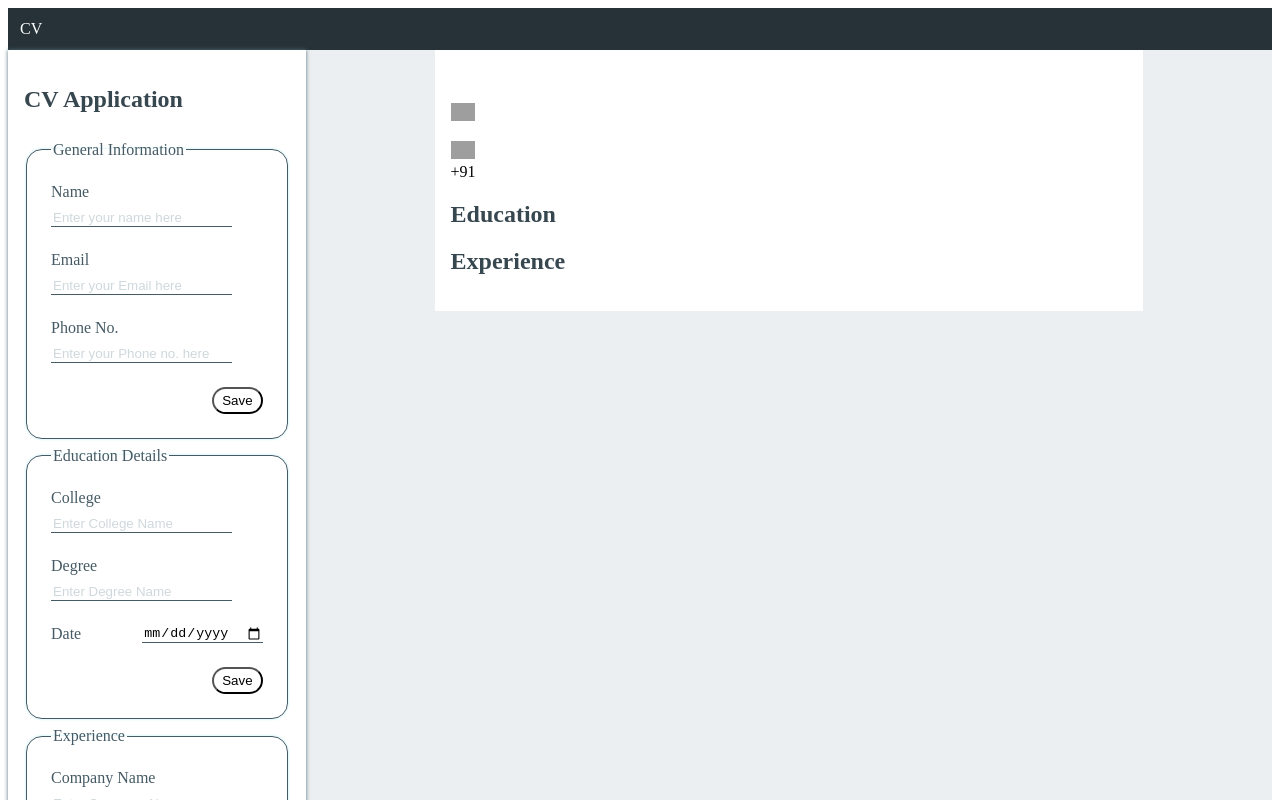
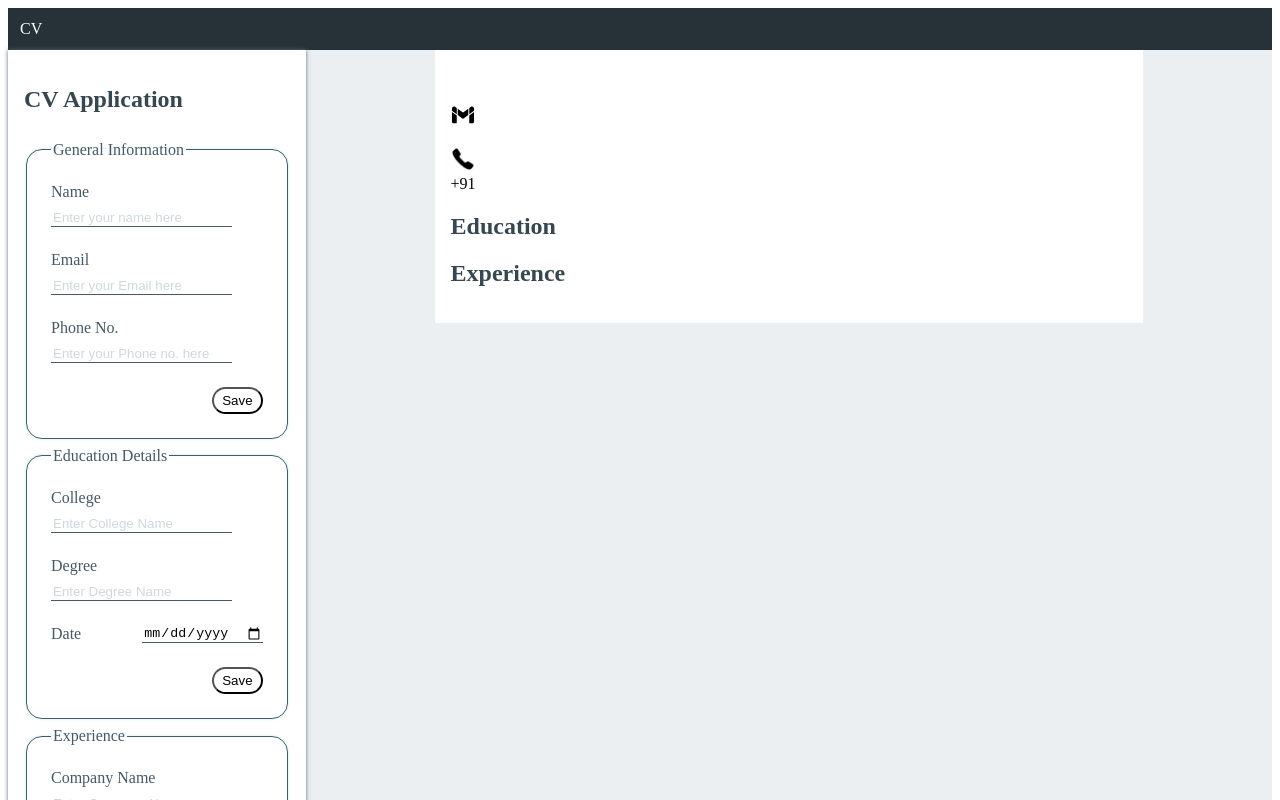
Before and after one commit to coding-cosmos/cv-maker, a React (Vite) app: page / in a window 1280 px wide. Shown: the top 800 px of the page. Built offline with nearby package versions, Linux system fonts and the light colour scheme; grey boxes are pictures that could not be loaded; the HTML template or start-up script is replaced by a standard one.

Commit message:
Update path

```diff
--- a/src/components/EditButton.jsx
+++ b/src/components/EditButton.jsx
@@ -4,7 +4,7 @@ export function EditButton({ onClick, hidden }) {
   return (
     <div hidden={hidden}>
       <button className="edit" onClick={onClick}>
-        <img src="src/assets/edit.svg" alt="" />
+        <img src="assets/edit.svg" alt="" />
       </button>
     </div>
   );
--- a/src/components/Resume.jsx
+++ b/src/components/Resume.jsx
@@ -17,13 +17,13 @@ export function Resume({
           </div>
           <div className="email">
             <div className="email-icon">
-              <img src="../src/assets/gmail.svg" alt="" />
+              <img src="assets/gmail.svg" alt="" />
             </div>
             {generalData.email}
           </div>
           <div className="phone">
             <div className="phone-icon">
-              <img src="../src/assets/phone.png" alt="" />
+              <img src="assets/phone.png" alt="" />
             </div>
             +91 {generalData.phone}
           </div>
```
